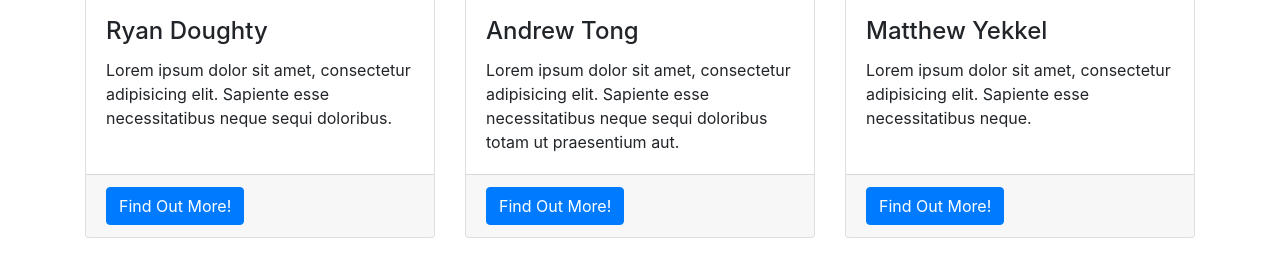
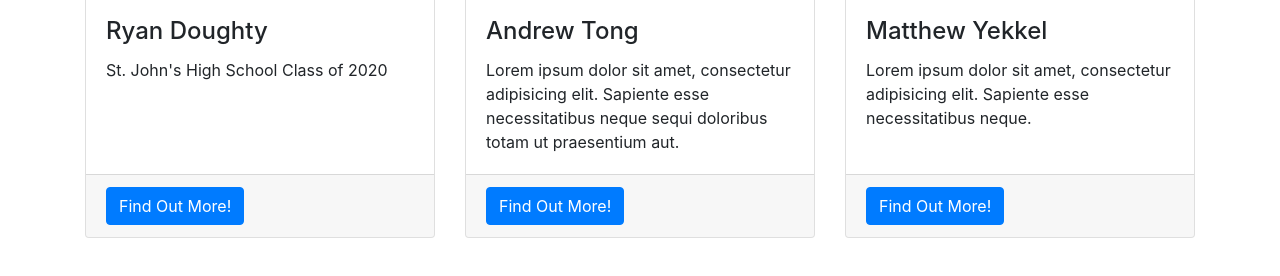
Before and after one commit to rdoughty10/Impulse-Learning.github.io, a website: page pages/about.html in a window 1280 px wide. Shown: the part 348-624 px from the top of the page. Drawn offline with Linux system fonts and the light colour scheme.

Commit message:
test update

```diff
--- a/pages/about.html
+++ b/pages/about.html
@@ -57,7 +57,7 @@
                     <img class="card-img-top" src="../img/python.png" alt="">
                     <div class="card-body">
                         <h4 class="card-title">Ryan Doughty</h4>
-                        <p class="card-text">Lorem ipsum dolor sit amet, consectetur adipisicing elit. Sapiente esse necessitatibus neque sequi doloribus.</p>
+                        <p class="card-text">St. John's High School Class of 2020</p>
                     </div>
                     <div class="card-footer">
                         <a href="pages/classes.html" class="btn btn-primary">Find Out More!</a>
```
